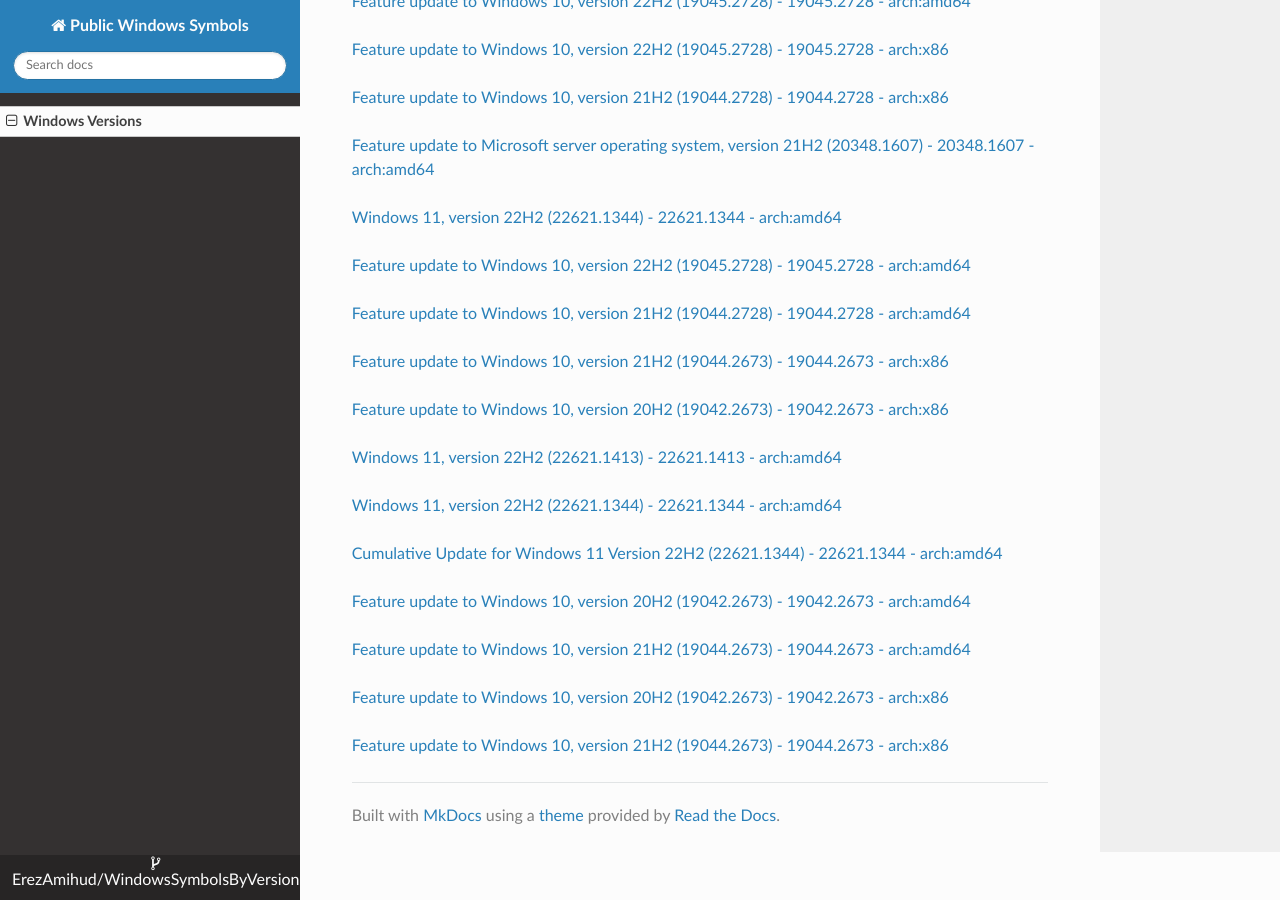
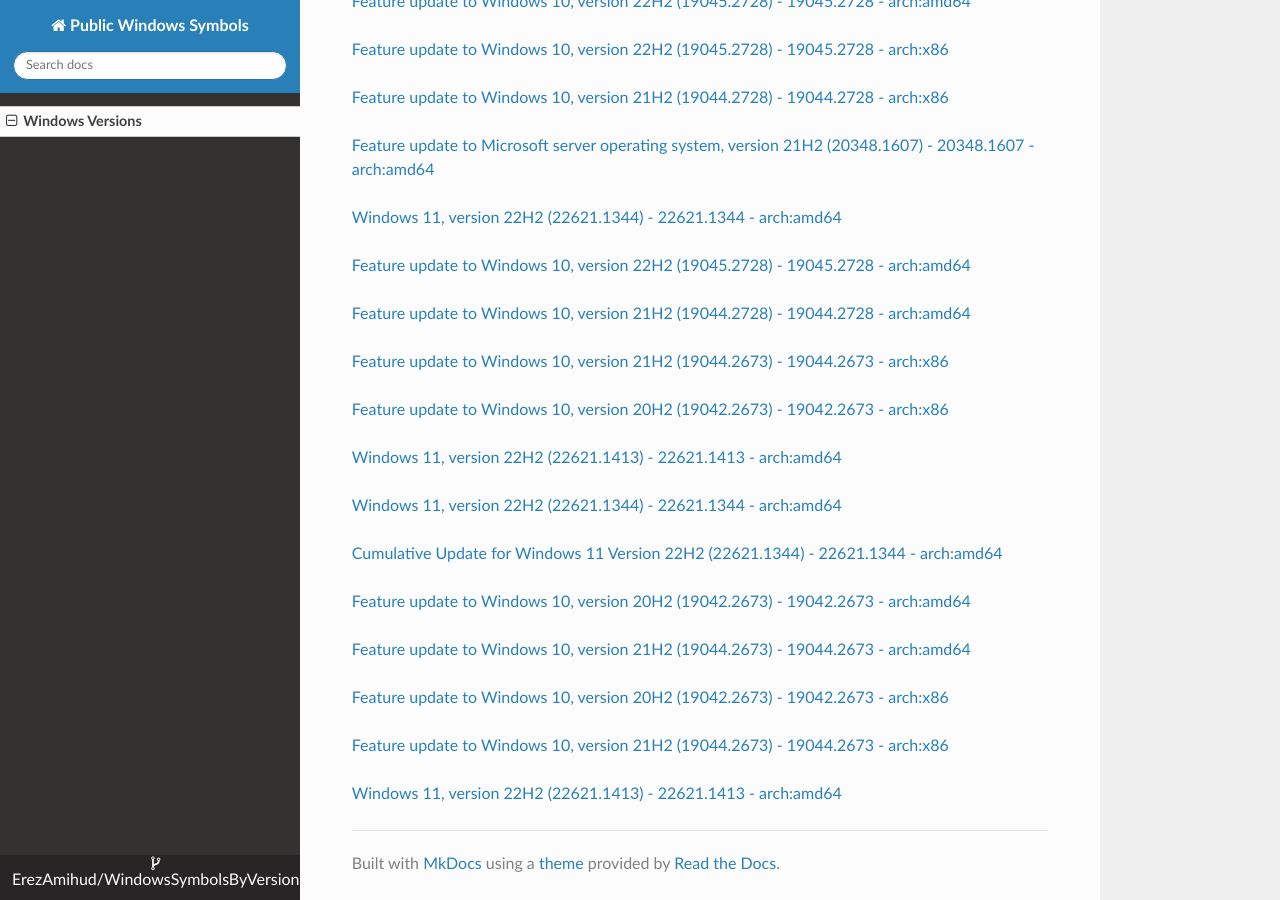
Before and after one commit to ErezAmihud/WindowsSymbolsByVersion, an MkDocs documentation site: the page built from docs/index.md, in a window 1280 px wide and 900 px high, scrolled down 37085 px. Built offline with MkDocs 1.6.1, drawn with Linux system fonts in a browser that asks for light colours; nearby versions of some CDN libraries.

Commit message:
Automated commit, add manifest for 2326143b-ab3d-484a-90aa-3bc64e1a7c0c

```diff
--- a/docs/index.md
+++ b/docs/index.md
@@ -2155,3 +2155,6 @@
 
 
 [Feature update to Windows 10, version 21H2 (19044.2673) - 19044.2673 - arch:x86](https://github.com/ErezAmihud/WindowsSymbolsByVersion/blob/main/manifests/205bc94e-8234-42f9-9488-5b0e9cd1abb2.manifest)
+
+
+[Windows 11, version 22H2 (22621.1413) - 22621.1413 - arch:amd64](https://github.com/ErezAmihud/WindowsSymbolsByVersion/blob/main/manifests/2326143b-ab3d-484a-90aa-3bc64e1a7c0c.manifest)
```
Also changed, not shown: process_builds.json (+1 -1 lines).
